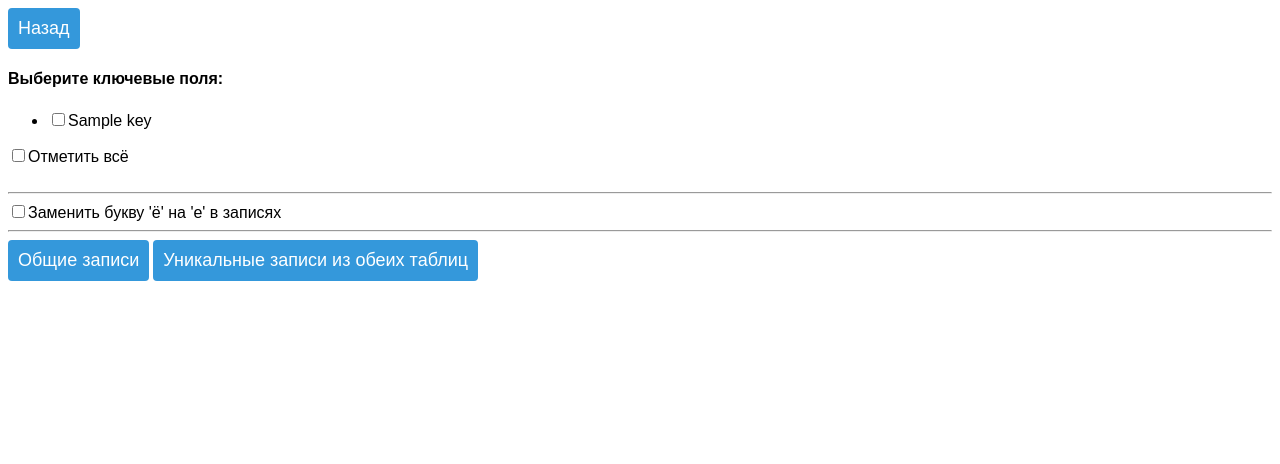
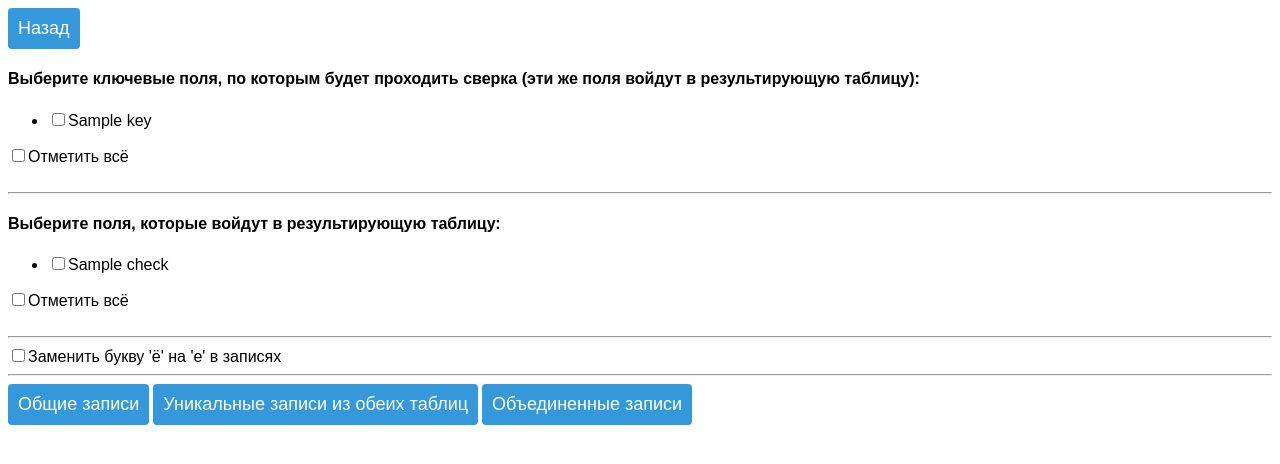
Before and after one commit to NickoDob/test_project1, a Flask app: template templates/checkpage.html in a window 1280 px wide. Shown: the top 464 px of the page. Run offline with Flask 3, Linux system fonts and the light colour scheme; the template is opened without the code that fills it: most values are stand-ins (such as "Sample title", 1, 10 or a date in 2020).

Commit message:
Add files via upload

```diff
--- a/templates/checkpage.html
+++ b/templates/checkpage.html
@@ -12,9 +12,9 @@
 
 <div id="content">
 <form enctype="multipart/form-data">
-    <input type="button" id="back" onclick="history.back();" value="Назад"/>
+    <input type="button" id="back" onclick="history.back();" value="Назад" title="Вернуться на предыдущую страницу"/>
 
-    <h4>Выберите ключевые поля:</h4>
+    <h4>Выберите ключевые поля, по которым будет проходить сверка (эти же поля войдут в результирующую таблицу):</h4>
     <ul>
     {% for key in keylist %}
         <li><label for='{{key}}'><input id="{{key}}" class='req' type="checkbox" name='{{key}}' onclick='deRequire("req")' required>{{key}}</label></li>
@@ -23,10 +23,20 @@
     <label for='key_all'><input id='key_all' type="checkbox" onClick='toggle(this, "req")'/>Отметить всё</label><br>
     <br><hr>
 
+    <h4>Выберите поля, которые войдут в результирующую таблицу:</h4>
+    <ul>
+    {% for check in checklist %}
+        <li><label for='{{check}}'><input id="{{check}}" class='chk' type="checkbox" name='{{check}}'>{{check}}</label></li>
+    {% endfor %}
+    </ul>
+    <label for='check_all'><input id='check_all' type="checkbox" onClick='toggle(this, "chk")'/>Отметить всё</label><br>
+    <br><hr>
+
     <label for='Замена'><input id="Замена" type="checkbox" name="Замена">Заменить букву 'ё' на 'е' в записях</label><br><hr>
 
     <input id='coincidences' formaction="{{ url_for('coincidences') }}" formmethod="post" type="submit" value="Общие записи" onclick="loading();">
     <input id='differences' formaction="{{ url_for('differences') }}" formmethod="post" type="submit" value="Уникальные записи из обеих таблиц" onclick="loading();">
+    <input id='joined' formaction="{{ url_for('joined') }}" formmethod="post" type="submit" value="Объединенные записи" onclick="loading();">
 </form>
 </div>
 
--- a/templates/result.html
+++ b/templates/result.html
@@ -10,8 +10,8 @@
 
 <div id="content">
     <form enctype="multipart/form-data">
-        <input type="button" id="back" onclick="history.back();" value="Назад"/>
-        <input type="button" id="back2" onclick="window.history.go(-2);" value="На главную"/>
+        <input type="button" id="back" onclick="history.back();" value="Назад"  title="Вернуться на предыдущую страницу" />
+        <input type="button" id="back2" onclick="window.history.go(-2);" value="На главную"   title="Вернуться на главную страницу" />
         <input formaction="{{ url_for('resultTable') }}" id="resultTable" title="Сохранить таблицу" formmethod="post"
                type="submit" value="Сохранить">
     </form>
```
